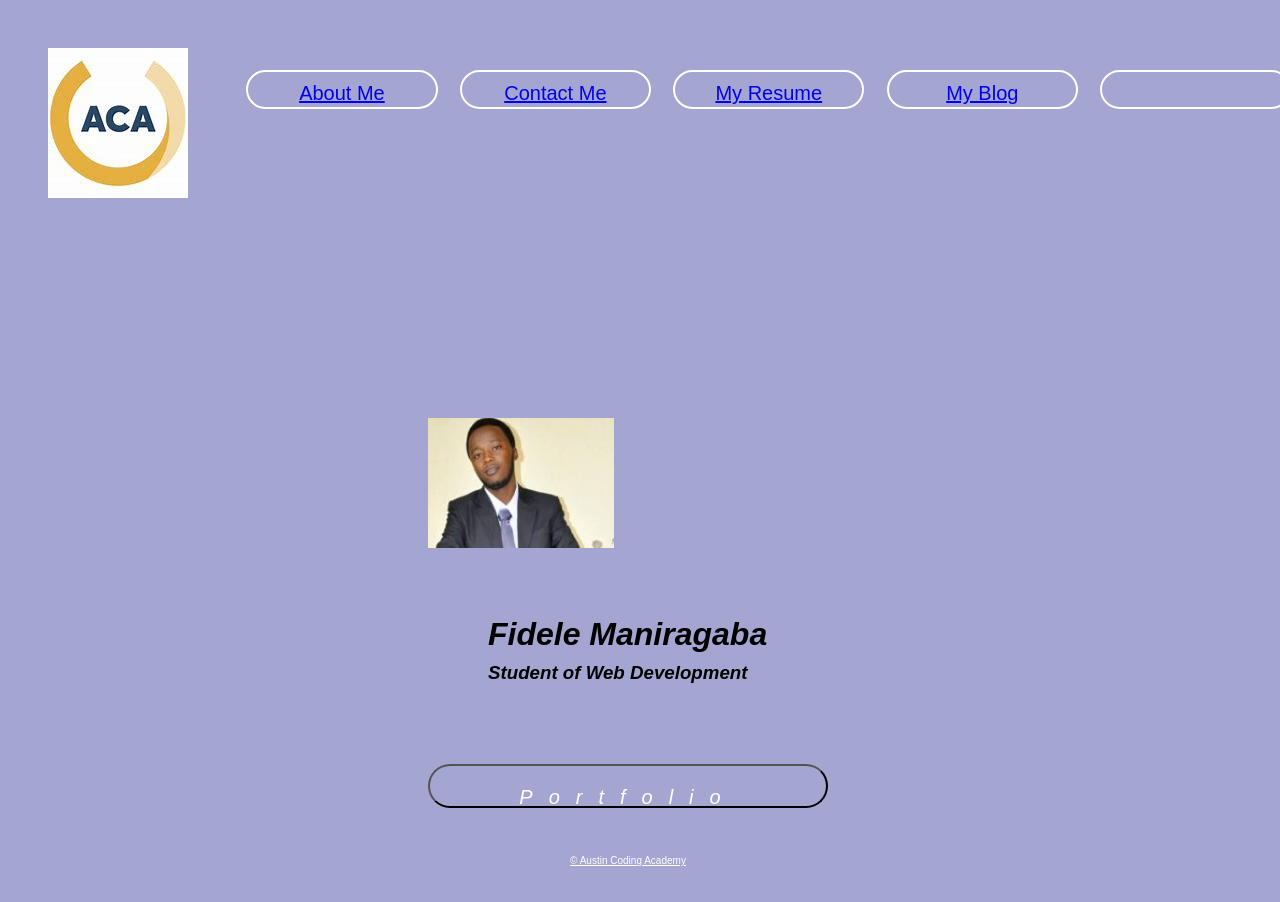
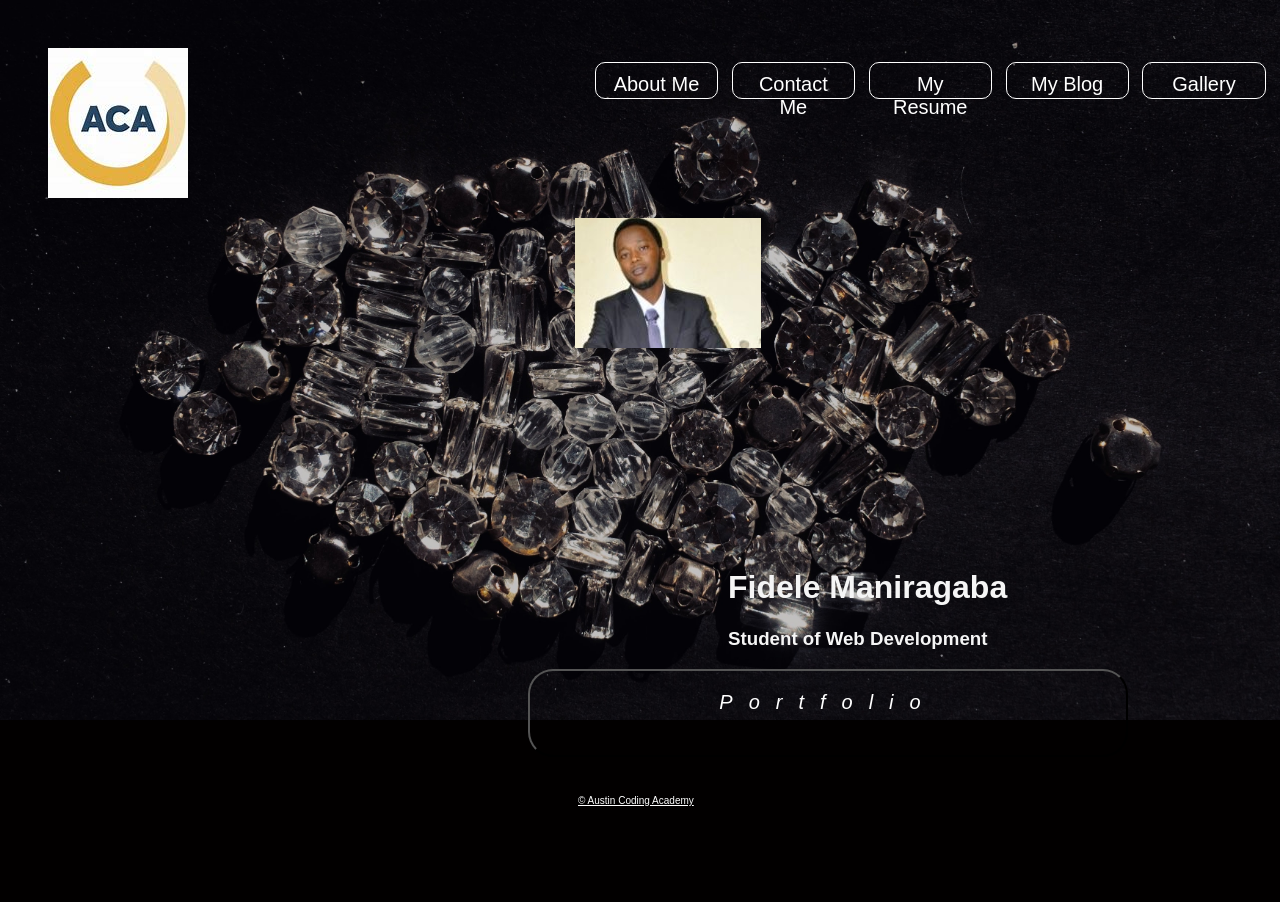
Before and after one commit to fidelis0788/ACA_web101_fidele_maniragaba, a plain HTML site: page index.html in a window 1280 px wide. Shown: the top 902 px of the page. After the commit the page ends 806 px from the top, so only its background shows below. Drawn offline with Linux system fonts and the light colour scheme.

Commit message:
commit changes

```diff
--- a/index.html
+++ b/index.html
@@ -6,28 +6,30 @@
   <meta http-equiv="X-UA-Compatible" content="ie=edge">
   <link rel="stylesheet" href="./portfolio css.css">
   <title>My Portfolio</title>
+</head>
+<body>
 
 
-
-    <header>
+<header>
       <img src="./logo.jpg">
         <nav>
           <a href="./about/about.html">About Me</a>
          <a href="./Contact me page/contact.html">Contact Me</a>
         <a href="resume/resume.html">My Resume</a>
         <a href="https://medium.com/@maniragabafidele">My Blog</a>
-        <a href="./image-gallery/index.html"></a>
+        <a href="./image-gallery/index.html">Gallery</a>
         </nav>
-
-    </header>
-   <main>
+</header>
+   <section class="image">
          <img src="./myProfilepic.png">
-     <div>
+    </section>
+   <div>
          <h1>Fidele Maniragaba</h1>
          <h3>Student of Web Development</h3>
-      </div>
+ </div>
         <button id="portfolio">Portfolio</button>
         <a class="small-text" href="https://austincodingacademy.com/">© Austin Coding Academy</a>
-      </main>
 
-</head>
+
+
+ </body>
--- a/portfolio css.css
+++ b/portfolio css.css
@@ -1,15 +1,14 @@
 body {
 
     font-family: Arial, Helvetica, sans-serif;
+    background-size: cover;
     background-repeat: no-repeat;
-    background-size: 1000px 1000px;
-    width: 100vw;
-    height: 100vh;
-  background-color: rgb(165, 165, 209);
+    background-color:rgb(2, 0, 0);
     padding: 20px;
     border: 1px;
-
-
+    width: 100vw;
+    height: 40vw;
+    background-image: url(./sina-katirachi-HgtVLFq9lQA-unsplash.jpg);
 
   }
   .logo {
@@ -31,37 +30,58 @@ body {
     padding: 200px;
     justify-content: center;
 
-    display:grid
 
 
   }
+  section{
+    display: flex;
+    justify-content: center;
+    align-items: center;
+    align-content: center;
 
+  }
+  div{
+    display: block;
+    justify-content: center;
+    align-items: center;
+    align-content: center;
+    margin-left: 700px;
+    margin-top: 200px;
+    color: whitesmoke;
+
+  }
   /* This is an element within and element selector */
-  nav > a {
+  nav >a {
     margin: 2% 1% 3%;
     height: 10%;
     width: 15%;
     font-family: Arial, Helvetica, sans-serif;
     font-size: 20px;
-    border-radius: 25px;
+    border-radius: 10px;
     background: transparent;
     padding: 10px;
     text-align: center;
-    border: 2px solid white;
+    border: 1px solid white;
+    text-decoration: none;
+    color: white;
+
   }
 
   .has-border {
-    border-radius: 25px;
-    border: 2px solid #0795C3;
+    border-radius: 10px;
+    border: 1px solid #0795C3;
     background: none;
     padding: 20px;
   }
 
-  nav {
+  nav{
+    margin-right: 30px;
     display: flex;
     justify-content: flex-end;
-    width: 100%;
     padding-right: 2%;
+    margin-left: 400px;
+    width:100%
+
   }
 
   #profile-pic {
@@ -71,28 +91,22 @@ body {
     align-items: center;
     justify-content: center;
 
+
   }
- div{
-   padding: 60px;
-
- }
-  h1,h3 {
-    margin: 3% auto;
-
-    margin: 3% auto;
-    font-style: italic;
-  }
-
   .small-text {
     color: white;
     font-size: 10px;
     margin: 3% auto;
+    display: flex;
+    align-items: center;
+    margin-left: 550px;
+
   }
 
   button {
-    margin: 3% auto;
-    width: 400px;
-    height: 15%;
+    display: flex;
+    flex-direction: row;
+   justify-content: center;
     font-family: Arial, Helvetica, sans-serif;
     font-size: 20px;
     border-radius: 25px;
@@ -103,5 +117,18 @@ body {
     color: white;
     letter-spacing: 16px;
     font-style: italic;
-    grid-column: 1/2;
+    margin-left: 500px;
+    width: 600px;
+
+    height: 10px;
+
   }
+  @media( max-width: 756px){
+    nav,a{
+
+      display:block;
+      border:none;
+
+
+    }
+  }
```
Also changed, not shown: diamond.jpg (added), khanh-trung-le-xFBsMhHG4qk-unsplash.jpg (added), sina-katirachi-HgtVLFq9lQA-unsplash.jpg (added).
